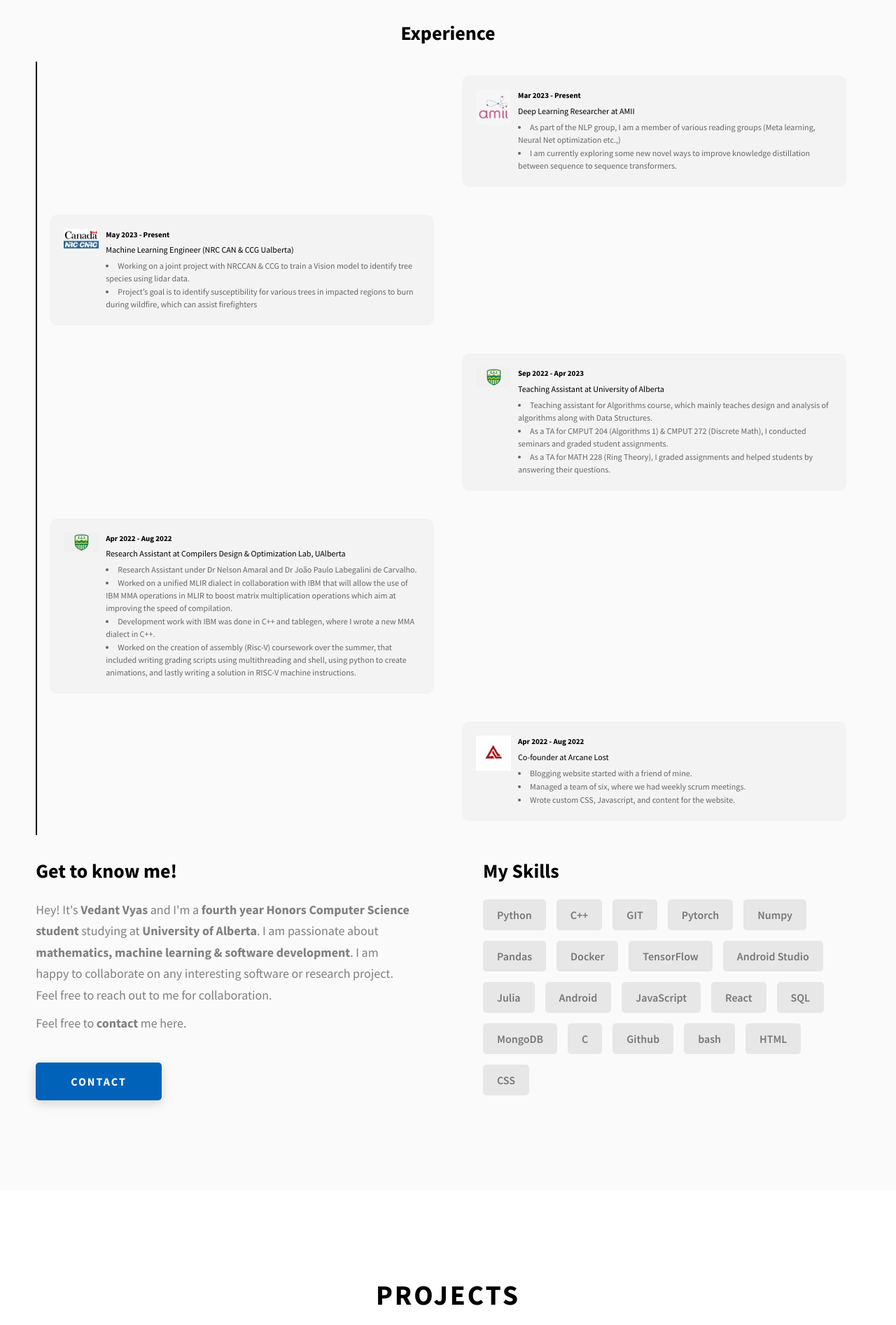
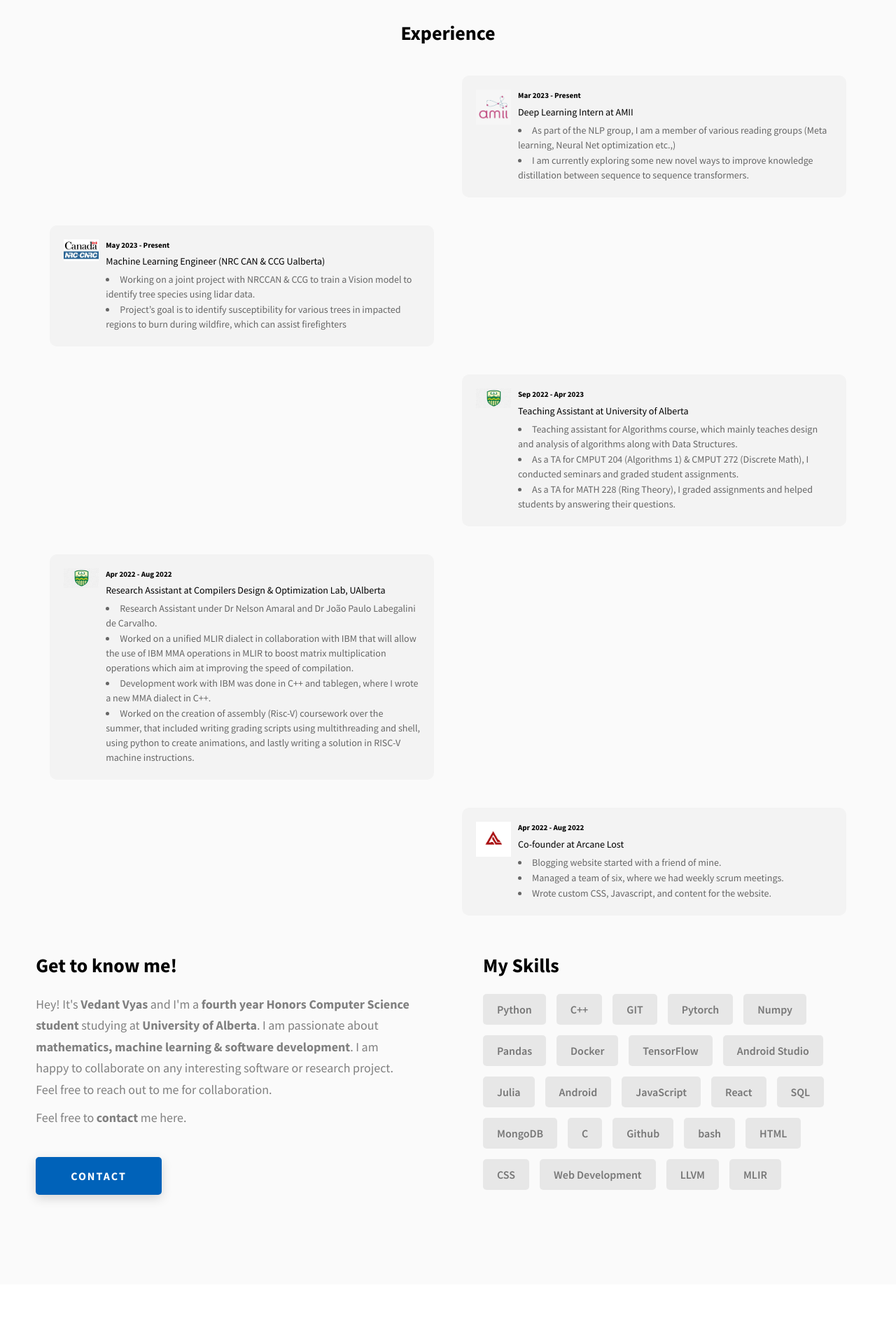
Before and after one commit to vedudx/vedudx-vedudx.github.io, a website: page index.html in a window 1280 px wide. Shown: the part 1044-2937 px from the top of the page at 70% size. Drawn offline with Linux system fonts and the light colour scheme.

Commit message:
Updating timeline

```diff
--- a/css/style.css
+++ b/css/style.css
@@ -879,7 +879,7 @@ textarea {
   border-radius: 10px;
   clear: both;
 }
-
+/*
 .timeline::before {
   content: '';
   position: absolute;
@@ -888,7 +888,7 @@ textarea {
   top: 0;
   bottom: 0;
 
-}
+} */
 .timeline__logo {
   width: 50px; /* Adjust as needed */
   height: auto;
@@ -912,7 +912,7 @@ textarea {
 
   /* list-style-position: inside; */
   padding-left: 60px;
-  font-size: 1.2rem;
+  font-size: 1.4rem;
   margin-top: 5px; /* Additional space above the list */
   color: #000;
 }
--- a/index.html
+++ b/index.html
@@ -161,7 +161,7 @@
               <div class="timeline__content">
                 <img src="./assets/png/amii.png" alt="AMII Logo" class="timeline__logo">
                 <h4>Mar 2023 - Present</h4>
-                <p>Deep Learning Researcher at AMII</p>
+                <p>Deep Learning Intern at AMII</p>
                 <ul class="bullet-list">
                   <li> As part of the NLP group, I am a member of various reading groups (Meta learning, Neural Net optimization etc.,)</li>
                   <li>I am currently exploring some new novel ways to improve knowledge distillation between sequence to sequence transformers.</li>
@@ -287,6 +287,9 @@
               <div class="skills__skill">bash</div>
               <div class="skills__skill">HTML</div>
               <div class="skills__skill">CSS</div>
+              <div class="skills__skill">Web Development</div>
+              <div class="skills__skill">LLVM</div>
+              <div class="skills__skill">MLIR</div>
             </div>
           </div>
         </div>
@@ -449,9 +452,8 @@
                   <p class="projects__row-content-desc">
                   This project is a dialect written for the IBM Power 10 MMA unit in MLIR.
                   Dialects are essential in the MLIR ecosystem, allowing the creation of new attributes, operations, and types for a wide range of abstractions, from arithmetic to pattern rewrites. They are a fundamental and versatile aspect of MLIR's structure.
-                  As part of writing this dialect in MLIR, I wrote a lot of tensor operations like outer product, matrix multiplication etc in MLIR.
+                  As part of writing this dialect in MLIR, I wrote tensor operations like outer product, matrix multiplication etc in MLIR.
                   Objective of the project was to provide an end to end compiling solution of tensorflow/pytorch graphs via MLIR to IBM MMA unit.
-
                   </p>
                   <div class="button-container">
                     <a href="https://github.com/vedudx/llvm-project" class="btn btn--med btn--theme dynamicBgClr" target="_blank">Github</a>
```
